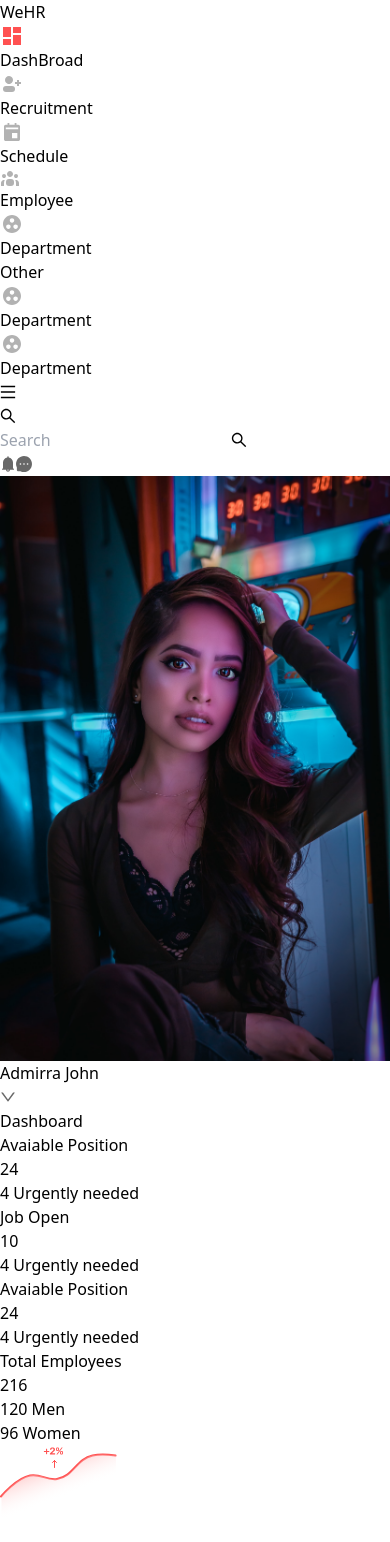
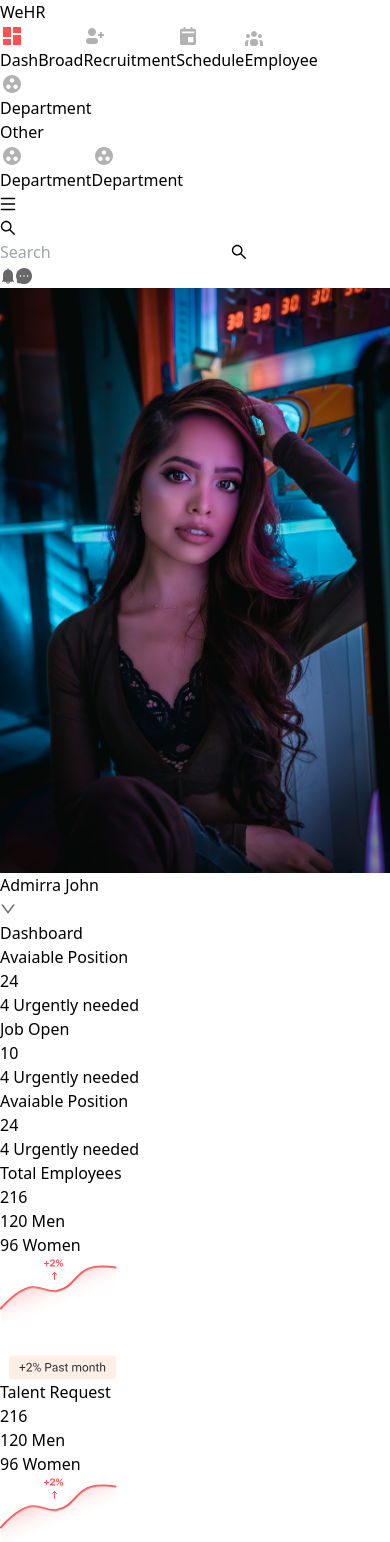
Before and after one commit to phong-bnb/Figmaclone, a React (Vite) app: page / in a window 390 px wide. Shown: the top 1542 px of the page. Built offline with nearby package versions, Linux system fonts and the light colour scheme.

Commit message:
update html

```diff
--- a/src/component/Home/Content/Anouncement.tsx
+++ b/src/component/Home/Content/Anouncement.tsx
@@ -11,7 +11,7 @@ function Anouncement() {
       <div className="relative flex flex-col tb:w-full  border divide-solid gap-2 mx-5 md:mx-0 rounded-xl">
         <div className="flex flex-col gap-[17px]  xs:px-[20px] w-full ">
           <div className="flex pt-4 justify-between gap-4 w-full items-center">
-            <h1 className=" font-semibold ">Announcement</h1>
+            <p className=" font-semibold ">Announcement</p>
             <DateTele />
           </div>
           <div className="flex cursor-pointer flex-col gap-[8px] w-full md:px-0 ">
@@ -38,9 +38,9 @@ function Anouncement() {
           className="absolute bottom-0 bg-[white] w-full"
           onClick={showAll}
         >
-          <h1 className="text-[#FF5151] border divide-solid rounded-es-xl rounded-ee-xl text-center text-[14px] font-semibold p-[10px]">
+          <p className="text-[#FF5151] border divide-solid rounded-es-xl rounded-ee-xl text-center text-[14px] font-semibold p-[10px]">
             See All Announcement
-          </h1>
+          </p>
         </button> : ''
         }
 
--- a/src/component/Home/Content/Content.tsx
+++ b/src/component/Home/Content/Content.tsx
@@ -1,16 +1,16 @@
 import Anouncement from "./Anouncement";
 import Dashbroard from "./dashbroad";
 import Recently from "./recently";
-import SiderBar from "../SiderBar/SiderBar";
+import SiderBar from "../SiderBar/Header";
 function Content() {
   return (
     <>
       <div className=" md:flex md:flex-col lg:w-full md:w-full xs:w-full ">
         <div className="md:flex md:flex-col xs:px-[20px] px-[20px] xs:w-full">
           <SiderBar />
-          <h1 className="font-semibold text-3xl pb-3 lg:pl-[20px] xs:w-[300px]">
+          <p className="font-semibold text-3xl pb-3 lg:pl-[20px] xs:w-[300px]">
             Dashboard
-          </h1>
+          </p>
         </div>
         <div className="flex xs:gap-6 gap-[30px]  w-full md:flex-col lg:flex-row xs:flex-col">
           <div className="flex flex-col lg:pl-[40px]  gap-6 md:px-[20px] w-full">
--- a/src/component/Home/Content/dashbroad.tsx
+++ b/src/component/Home/Content/dashbroad.tsx
@@ -3,26 +3,26 @@ function Dashbroard() {
     <>
       <div className="flex flex-col lg:flex-row   px-[20px] gap-4 md:w-full xs:w-full lg:gap-4 md:grid md:grid-cols-3 md:px-0">
         <div className=" flex flex-col justify-content gap-4 align-items w-full bg-bg1 pl-[20px] pt-[12px] pb-[12px] pr-[12px] rounded-lg">
-          <h1 className="font-medium text-[#161E54]">Avaiable Position</h1>
-          <h1 className="font-medium text-4xl text-[#161E54]">24</h1>
+          <p className="font-medium text-[#161E54]">Avaiable Position</p>
+          <p className="font-medium text-4xl text-[#161E54]">24</p>
           <p className="text-[#FF5151]">4 Urgently needed</p>
         </div>
         <div className="flex flex-col justify-content gap-4 align-items w-full bg-bg2  pl-[20px] pt-[12px] pb-[12px] pr-[12px] rounded-lg">
-          <h1 className="font-medium  text-[#161E54]">Job Open</h1>
-          <h1 className="font-medium text-4xl text-[#161E54]">10</h1>
+          <p className="font-medium  text-[#161E54]">Job Open</p>
+          <p className="font-medium text-4xl text-[#161E54]">10</p>
           <p className="text-[##3786F1]">4 Urgently needed</p>
         </div>
         <div className="flex flex-col justify-content gap-4 align-items w-full bg-bg3  pl-[20px] pt-[12px] pb-[12px] pr-[12px] rounded-lg">
-          <h1 className="font-medium  text-[#161E54]">Avaiable Position</h1>
-          <h1 className="font-medium text-4xl text-[#161E54]">24</h1>
+          <p className="font-medium  text-[#161E54]">Avaiable Position</p>
+          <p className="font-medium text-4xl text-[#161E54]">24</p>
           <p className="text-[##EE61CF]">4 Urgently needed</p>
         </div>
       </div>
       <div className="flex xs:flex-col md:flex-row  gap-[23px]  w-full  px-[20px] md:px-0  lg:gap-4 justify-between ">
         <div className="flex gap-[40px] p-[20px]  border-[1px] rounded-lg">
           <div className="flex flex-col gap-[15px] px-[20px] ">
-            <h1 className="font-medium ">Total Employees</h1>
-            <h1 className="font-medium text-4xl">216</h1>
+            <p className="font-medium ">Total Employees</p>
+            <p className="font-medium text-4xl">216</p>
             <div className="flex flex-col gap-1">
               <p className="text-xs text-graytext">120 Men</p>
               <p className="text-xs text-graytext">96 Women</p>
@@ -87,8 +87,8 @@ function Dashbroard() {
 
         <div className="flex gap-[40px] p-[20px]   border-[1px] rounded-lg">
           <div className="flex flex-col gap-[15px] px-[20px]  ">
-            <h1 className="font-medium">Talent Request</h1>
-            <h1 className="font-medium text-4xl">216</h1>
+            <p className="font-medium">Talent Request</p>
+            <p className="font-medium text-4xl">216</p>
             <div className="flex flex-col gap-1">
               <p className="text-xs text-graytext">120 Men</p>
               <p className="text-xs text-graytext">96 Women</p>
--- a/src/component/Home/Content/recently.tsx
+++ b/src/component/Home/Content/recently.tsx
@@ -10,9 +10,9 @@ function Recently() {
     <>
       <div className="relative lg:flex lg:flex-col  rounded-xl xs:flex-col md:flex md:flex-row gap-5 lg:px-0 md:w-full xs:w-full xs:px-[20px]">
         <div className="flex flex-col bg-[#121843] md:w-[250px] lg:w-full  rounded-lg ">
-          <h1 className="bg-[#1b204a] pl-[24px] pt-[10px] pr-[10px] pb-[10px] text-lg text-[#FFF] font-normal rounded-lg">
+          <p className="bg-[#1b204a] pl-[24px] pt-[10px] pr-[10px] pb-[10px] text-lg text-[#FFF] font-normal rounded-lg">
             Recently Activity
-          </h1>
+          </p>
           <div className="px-[20px] lg:w-full md:w-[250px]">
             <div className=" gap-[6px] flex   xs:px-0 lg:pr-[50px] flex-col">
               <p className="text-graytext text-xs pt-6">
@@ -30,18 +30,18 @@ function Recently() {
               <p className="text-[#FFF] text-base text-center pt-1">
                 Today you makes 12 Activity
               </p>
-              <div className="bg-[#ff5151] text-center rounded-lg">
-                <h3 className="text-[#FFF] text-sm py-[10px] px-[16px]">
+              <button className="bg-[#ff5151] text-center rounded-lg">
+                <p className="text-[#FFF] text-sm py-[10px] px-[16px]">
                   See All Activity
-                </h3>
-              </div>
+                </p>
+              </button>
             </div>
           </div>
         </div>
         <div className="relative lg:flex lg:flex-col border divide-solid lg:gap-2  rounded-xl">
           <div className=" flex flex-col  overflow-hidden w-full lg:pl-5 lg:pr-5  gap-[10px] xs:pl-5 xs:pr-5">
             <div className="flex pt-[21px] justify-between  xs:gap-16 items-center">
-              <h1 className="text-base font-medium md:w-[250px]">Upcoming Schedule</h1>
+              <p className="text-base font-medium md:w-[250px]">Upcoming Schedule</p>
               <DateTele />
             </div>
             <div className="flex cursor-pointer flex-col gap-[8px] ">
@@ -114,9 +114,9 @@ function Recently() {
           </div>
           {
             !isShow ?  <button className="absolute bottom-0 bg-[white]  w-full" onClick={showAll}>
-            <h1 className="text-[#FF5151] border divide-solid rounded-es-xl rounded-ee-xl p-[10px] text-center font-semibold ">
+            <p className="text-[#FF5151] border divide-solid rounded-es-xl rounded-ee-xl p-[10px] text-center font-semibold ">
               See All Announcement
-            </h1>
+            </p>
           </button> : ""
           }
 
--- a/src/component/Home/Navbar/mainmenu.tsx
+++ b/src/component/Home/Navbar/mainmenu.tsx
@@ -3,7 +3,7 @@ function MainmenuNavbar() {
     <>
       <div className=" py-10 cursor-pointer  lg:w-[200px] md:w-[90px]">
         <div className="flex flex-col py-2 pl-7 ">
-        <div className="hover:opacity-50 flex gap-[20px] text-center pt-4 pb-4">
+        <button className="hover:opacity-50 flex gap-[20px] text-center pt-4 pb-4">
             {" "}
             <svg
               xmlns="http://www.w3.org/2000/svg"
@@ -17,10 +17,10 @@ function MainmenuNavbar() {
                 fill="#FF5151"
               />
             </svg>{" "}
-            <h1 className="lg:block md:hidden  font-normal text-base text-[#686868] text-poppins">DashBroad</h1>
-          </div>
+            <p className="lg:block md:hidden  font-normal text-base text-[#686868] text-poppins">DashBroad</p>
+          </button>
 
-          <div className="hover:opacity-50 flex gap-[20px] text-center pt-4 pb-4">
+          <button className="hover:opacity-50 flex gap-[20px] text-center pt-4 pb-4">
             <svg
               xmlns="http://www.w3.org/2000/svg"
               width="24"
@@ -40,12 +40,12 @@ function MainmenuNavbar() {
                 fill="#B2B2B2"
               />
             </svg>{" "}
-            <h1 className="lg:block md:hidden font-normal text-base text-[#686868]">
+            <p className="lg:block md:hidden font-normal text-base text-[#686868]">
               Recruitment
-            </h1>
-          </div>
+            </p>
+          </button>
 
-          <div className="hover:opacity-50 flex gap-[20px] text-center pt-4 pb-4">
+          <button className="hover:opacity-50 flex gap-[20px] text-center pt-4 pb-4">
             <svg
               xmlns="http://www.w3.org/2000/svg"
               width="24"
@@ -58,10 +58,10 @@ function MainmenuNavbar() {
                 fill="#B2B2B2"
               />
             </svg>{" "}
-            <h1 className=" lg:block md:hidden font-normal text-base text-[#686868]">Schedule</h1>
-          </div>
+            <p className=" lg:block md:hidden font-normal text-base text-[#686868]">Schedule</p>
+          </button>
 
-          <div className="hover:opacity-50 flex gap-[20px] text-center pt-4 pb-4">
+          <button className="hover:opacity-50 flex gap-[20px] text-center pt-4 pb-4">
             <svg
               xmlns="http://www.w3.org/2000/svg"
               width="20"
@@ -91,10 +91,10 @@ function MainmenuNavbar() {
               />
               <rect x="6" y="11" width="8" height="7" rx="3" fill="#B2B2B2" />
             </svg>{" "}
-            <h1 className="lg:block md:hidden font-normal text-base text-[#686868]">Employee</h1>
-          </div>
+            <p className="lg:block md:hidden font-normal text-base text-[#686868]">Employee</p>
+          </button>
 
-          <div className="hover:opacity-50 flex gap-[20px] text-center pt-4 pb-4">
+          <button className="hover:opacity-50 flex gap-[20px] text-center pt-4 pb-4">
             <svg
               xmlns="http://www.w3.org/2000/svg"
               width="24"
@@ -107,8 +107,8 @@ function MainmenuNavbar() {
                 fill="#B2B2B2"
               />
             </svg>{" "}
-            <h1 className="lg:block md:hidden font-normal text-base text-[#686868]">Department</h1>
-          </div>
+            <p className="lg:block md:hidden font-normal text-base text-[#686868]">Department</p>
+          </button>
 
         </div>
       </div>
--- a/src/component/Home/Navbar/orther.tsx
+++ b/src/component/Home/Navbar/orther.tsx
@@ -7,7 +7,7 @@ function OrtherOfNavbar() {
         </div>
 
           <div className="flex cursor-pointer flex-col py-2 pl-7">
-          <div className="hover:opacity-50 flex gap-[20px] text-center pt-4 pb-4">
+          <button className="hover:opacity-50 flex gap-[20px] text-center pt-4 pb-4">
             <svg
               xmlns="http://www.w3.org/2000/svg"
               width="24"
@@ -20,9 +20,9 @@ function OrtherOfNavbar() {
                 fill="#B2B2B2"
               />
             </svg>{" "}
-            <h1 className="lg:block md:hidden font-normal text-base text-[#686868]">Department</h1>
-          </div>
-          <div className="hover:opacity-50 flex gap-[20px] text-center pt-4 pb-4">
+            <p className="lg:block md:hidden font-normal text-base text-[#686868]">Department</p>
+          </button>
+          <button className="hover:opacity-50 flex gap-[20px] text-center pt-4 pb-4">
             <svg
               xmlns="http://www.w3.org/2000/svg"
               width="24"
@@ -35,8 +35,8 @@ function OrtherOfNavbar() {
                 fill="#B2B2B2"
               />
             </svg>{" "}
-            <h1 className="lg:block md:hidden font-normal text-base text-[#686868]">Department</h1>
-          </div>
+            <p className="lg:block md:hidden font-normal text-base text-[#686868]">Department</p>
+          </button>
           </div>
       </div>
     </>
--- a/src/component/Home/Navbar/sidebar.tsx
+++ b/src/component/Home/Navbar/sidebar.tsx
@@ -2,7 +2,7 @@ function SiderBarofNavBar(){
     return(
         <>
         <div className="lg:flex lg:w-[242px] lg:p-[20px_0px_-20px_0px] md:w-[90px] lg:flex-col gap-39">
-        <h1 className="lg:font-poppins md:font-semibold md:text-xl  lg:text-3xl lg:font-semibold leading-7 lg:w-108 lg:file:h-42 flex-shrink-0"> WeHR</h1>
+        <p className="lg:font-poppins md:font-semibold md:text-xl  lg:text-3xl lg:font-semibold leading-7 lg:w-108 lg:file:h-42 flex-shrink-0"> WeHR</p>
         </div>
         </>
     )
--- a/src/component/Home/SiderBar/SiderBar.tsx
+++ b/src/component/Home/SiderBar/Header.tsx
@@ -27,12 +27,16 @@ function SiderBar() {
         <SearchOutlined className="absolute  inset-y-0 right-5 flex items-center pointer-events-none text-gray-400" />
       </div>
       <div className="flex gap-[20px]">
+        <button>
         <BellFilled
           style={{ color: "#686868", borderColor: "#EFEFEF", borderRadius: 4 }}
         />
+        </button>
+        <button>
         <MessageFilled
           style={{ color: "#686868", borderColor: "#EFEFEF", borderRadius: 4 }}
         />
+        </button>
         <div className="flex gap-4 xs:pb-2 pt-4">
           <img
             src={avt}
@@ -40,10 +44,10 @@ function SiderBar() {
             className="w-[42px] h-[42px] rounded-full"
           />
           <div className="flex gap-[4px]">
-            <h3 className="font-medium text-[#161E54] text-base pt-2 md:hidden xs:hidden lg:block">
+            <p className="font-medium text-[#161E54] text-base pt-2 md:hidden xs:hidden lg:block">
               {" "}
               Admirra John
-            </h3>
+            </p>
            <div className="pt-2">
            <DownOutlined
               style={{
```
